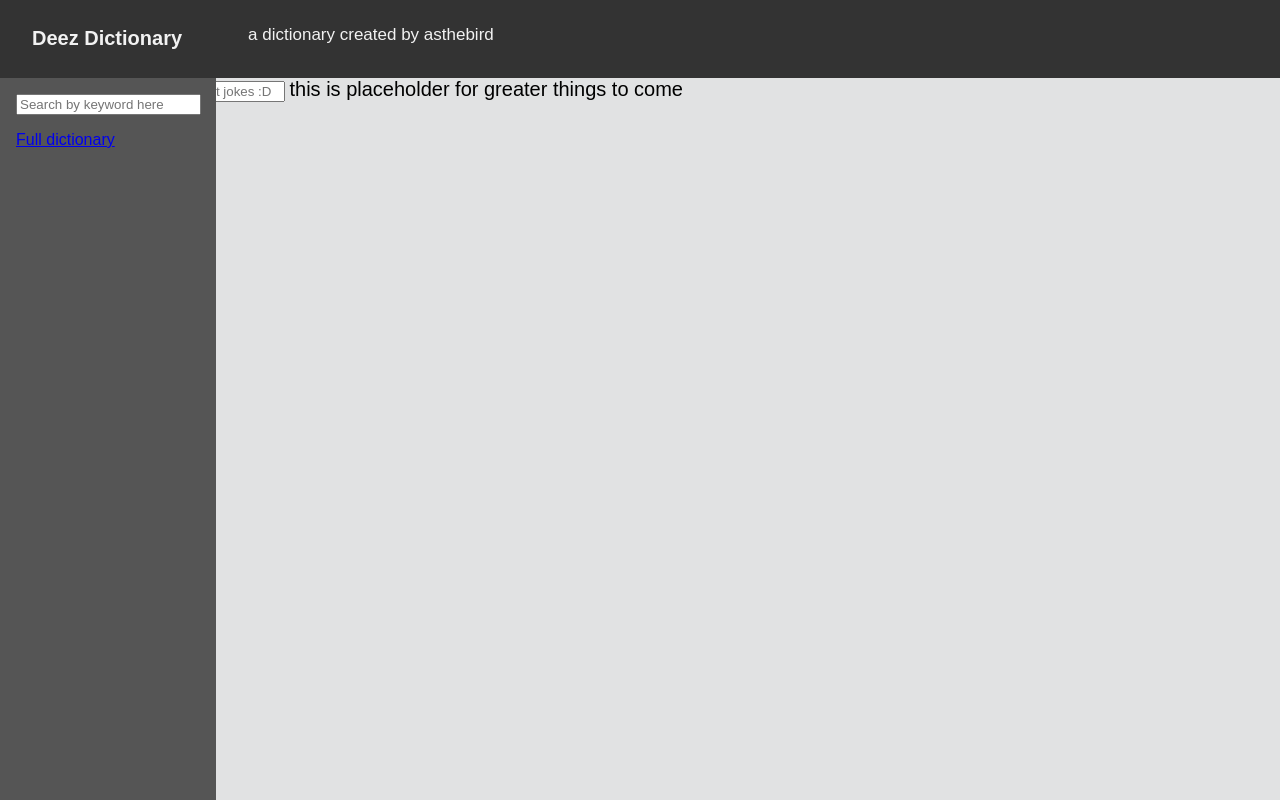
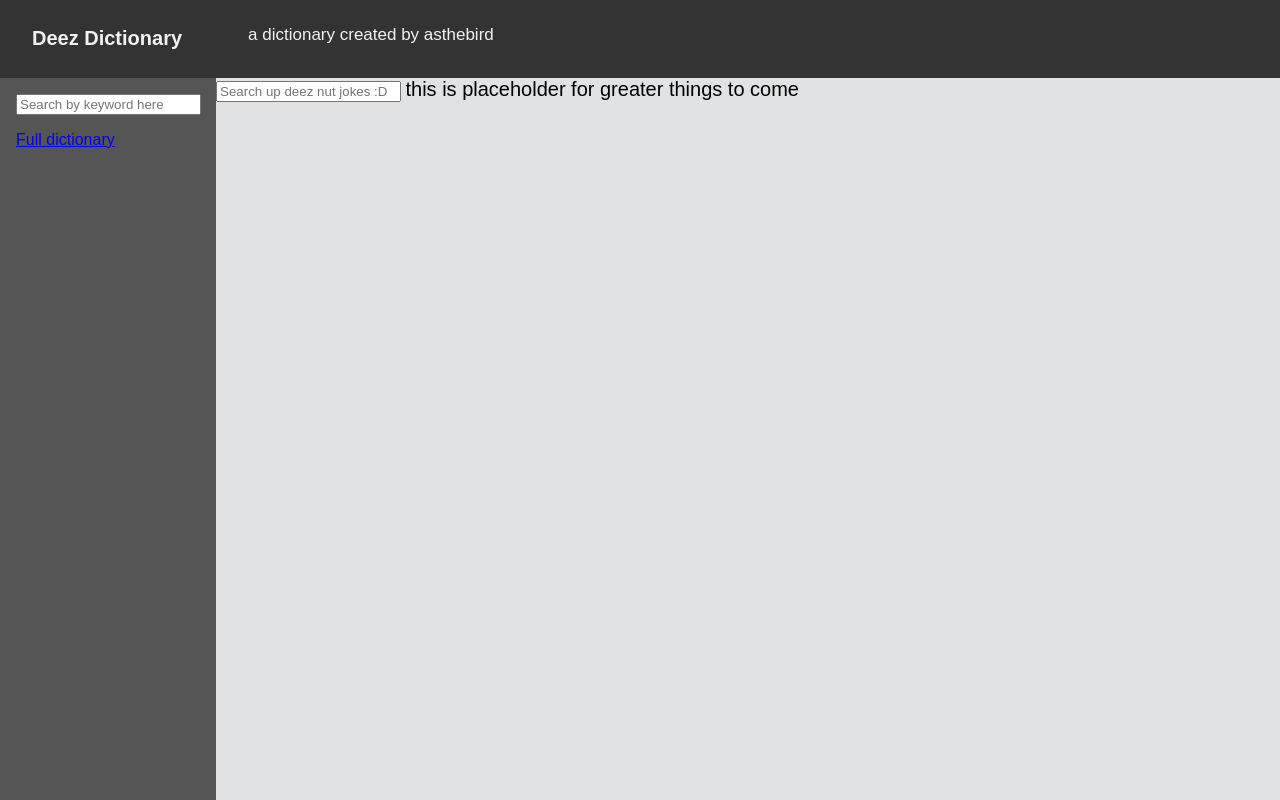
Before and after one commit to asthebird/asthebird, a plain HTML site: page index.html in a window 1280 px wide. Drawn offline with Linux system fonts and the light colour scheme.

Commit message:
Update index.html

```diff
--- a/index.html
+++ b/index.html
@@ -18,7 +18,7 @@
       <p id="display"></p>
       <a href="list.txt">Full dictionary</a>
     </div>
-    <div class="search" style="padding-left:100px;">
+    <div class="search" style="padding-left:216px;">
       <input type="text" placeholder="Search up deez nut jokes :D" id="mainsearch" />
       <span style="font-size:20px;">this is placeholder for greater things to come</span>
     </div>
```
